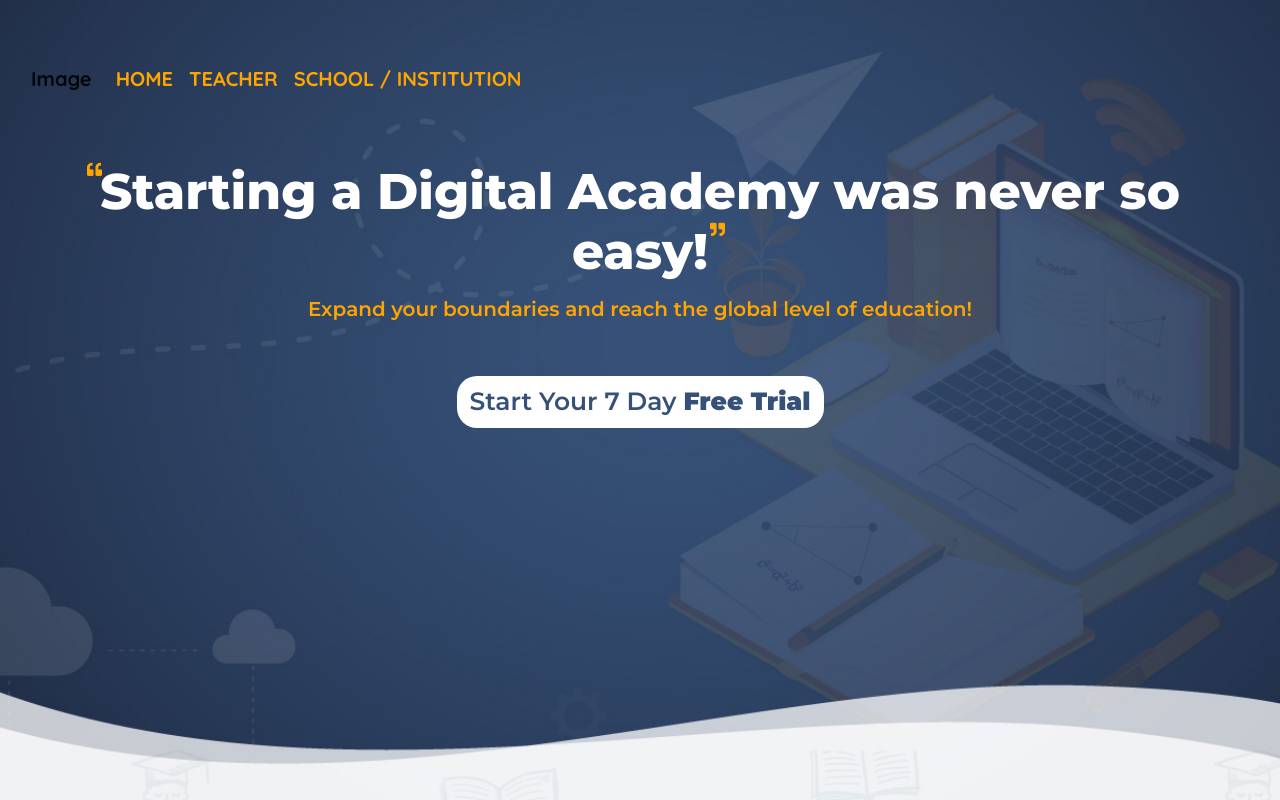
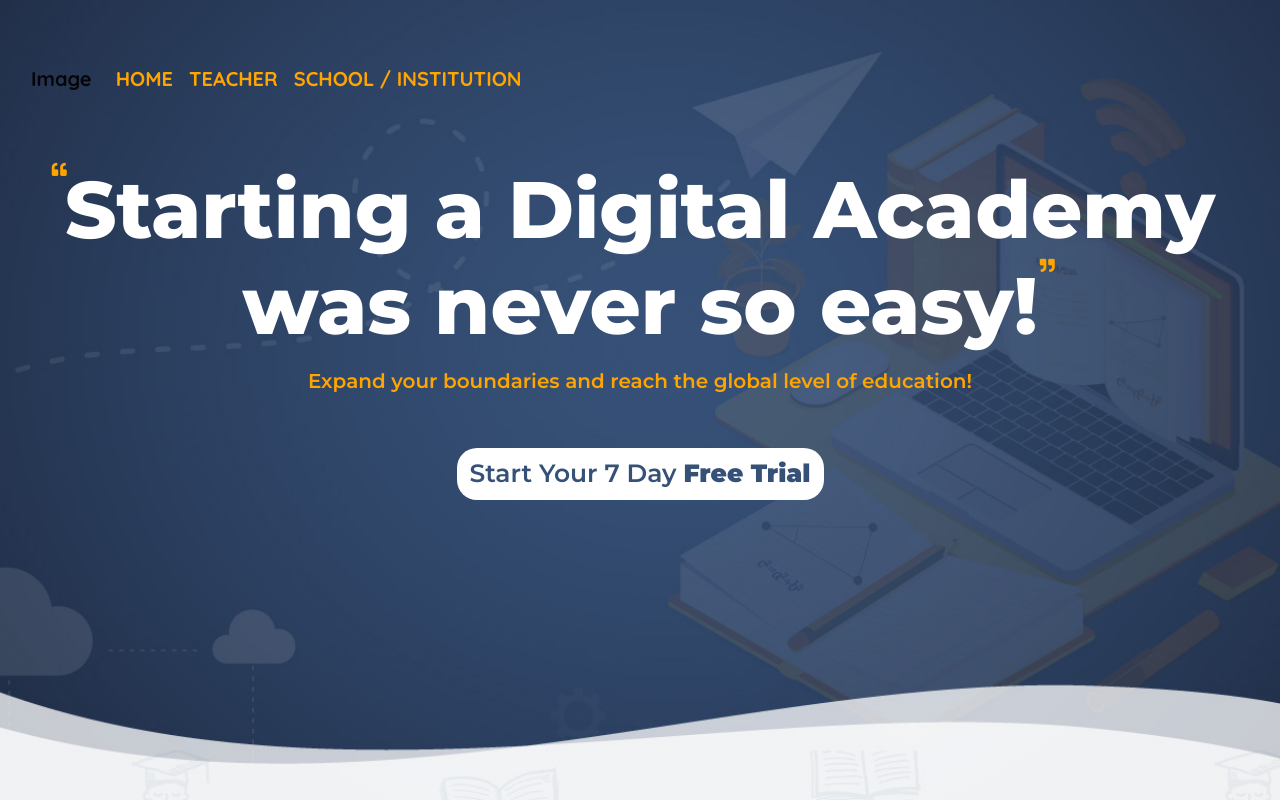
Before and after one commit to faasih/ibflms, a plain HTML site: page index.html in a window 1280 px wide. Shown: the top 800 px of the page. Drawn offline with nearby package versions, Linux system fonts and the light colour scheme; files that its build step writes are made by us from their sources; files whose address does not match are found by name; a web font is replaced by a local one.

Commit message:
Font-size updated

```diff
--- a/style.css
+++ b/style.css
@@ -604,6 +604,11 @@ form label {
 /* TABLET ENDS*/
 
 @media (min-width: 1200px) {
+
+  .heading h2{
+    font-size: 80px;
+  }
+
   .laptopicon img {
     width: 100%;
     margin-left: 0%;
```
